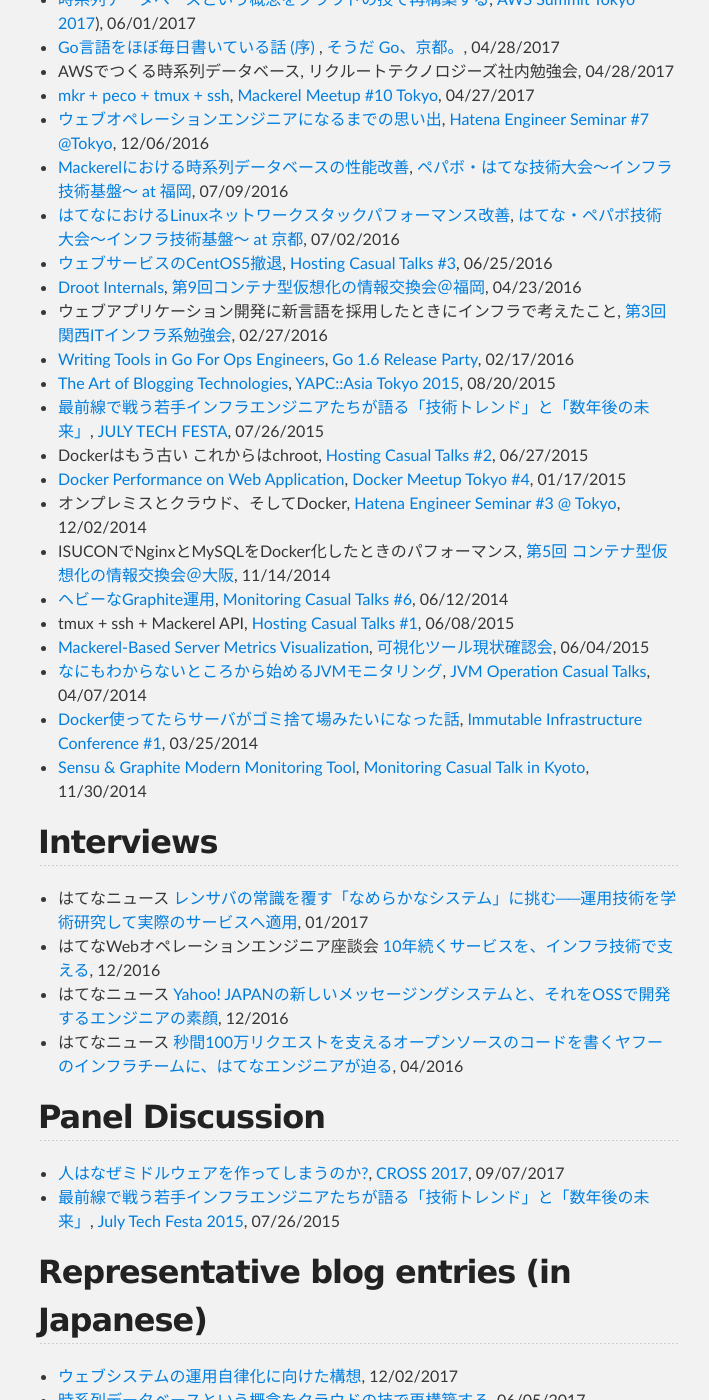
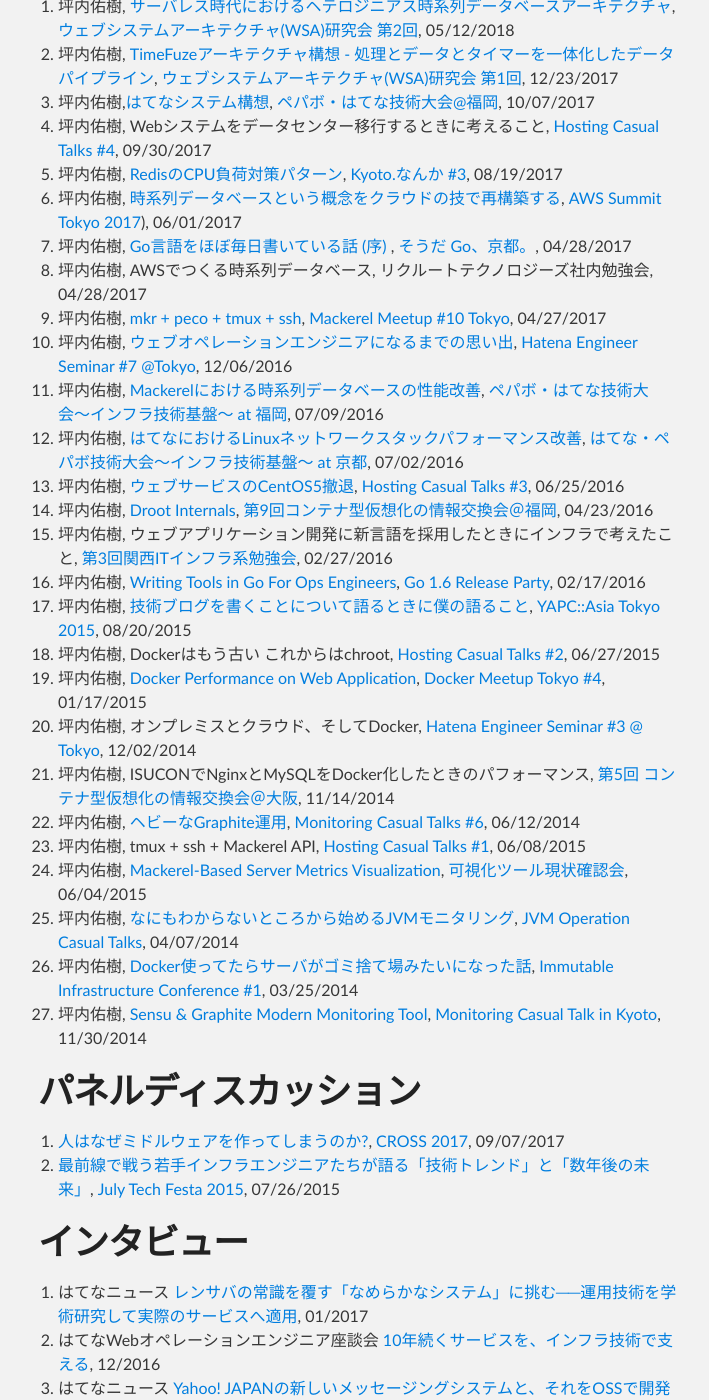
Before and after one commit to yuuki/yuuk.io, a Jekyll site: the page built from index.md, in a window 1280 px wide and 1400 px high, scrolled down 2515 px. Shown: the whole window, without its empty margins (282-991 px from the left). Built offline with Jekyll 4.4.1, drawn with Linux system fonts in a browser that asks for light colours; nearby versions of some CDN libraries; some of the changed text lies outside the part shown.

Commit message:
Sync README.md in master branch to index.md in gh-pages

```diff
--- a/index.md
+++ b/index.md
@@ -5,20 +5,20 @@
 
 ![y_uuki's profile image](https://raw.githubusercontent.com/yuuki/yuuk.io/master/images/y_uuki.small.png)
 
-Site Reliability Engineer, working at Hatena Co., Ltd.
+株式会社はてなのSite Reliability Engineer (SRE)。
 
 - GitHub: [yuuki](https://github.com/yuuki)
-- TechBlog1 (Japanese): [http://blog.yuuk.io/](http://blog.yuuk.io/)
-- TechBlog2 (Japanese): [http://memo.yuuk.io/](http://memo.yuuk.io/)
+- ブログ1: [http://blog.yuuk.io/](http://blog.yuuk.io/)
+- ブログ2: [http://memo.yuuk.io/](http://memo.yuuk.io/)
 - Twitter (Japanese): [@y_uuk1](https://twitter.com/y_uuk1)
 
-## Research Topics
+# 研究開発テーマ
 
 - Site Reliability Engineering
-- Monitoring Large-Scale Systems
 - Data-Intensive Applications
+- 大規模システムのモニタリング
 
-## Products
+# OSS
 
 - [DiamonDB](https://github.com/yuuki/diamondb)
   - Rebuild of Time Series Database on AWS.
@@ -43,85 +43,80 @@
 - [Coteng](https://metacpan.org/pod/Coteng)
   - Lightweight Teng O/R Mapper.
 
-## Publications (in Japanese)
+# 論文・発表
 
-- 井上大輔 粕谷大輔 杉山広通 田中慎司 坪内佑樹 松木雅幸 著, [Mackerel サーバ監視［実践］入門](http://gihyo.jp/book/2017/978-4-7741-9213-0), 技術評論社, 2017年8月26日
-- 坪内佑樹, Mackerelではじめるサーバ管理 第17回 ロール編成の考え方, [Software Design 2016年7月号](http://gihyo.jp/magazine/SD/archive/2016/201607), 技術評論社, 2016年6月18日
-- 坪内佑樹, Mackerelではじめるサーバ管理 第13回 MackerelとServerspecを組み合わせたインフラテスト, [Software Design 2016年3月号](http://gihyo.jp/magazine/SD/archive/2016/201603), 技術評論社, 2016年2月18日
-- 坪内佑樹, Mackerelではじめるサーバ管理 第9回 Mackerelのアーキテクチャを知る, [Software Design 2015年11月号](http://gihyo.jp/magazine/SD/archive/2015/201511), 技術評論社, 2015年10月17日
-- 坪内佑樹, Perl Hackers Hub 第34回 DockerによるPerlのWebアプリケーション開発, [WEB+DB PRESS Vol.88](http://gihyo.jp/magazine/wdpress/archive/2015/vol88), 技術評論社, 2015年8月24日
-- 坪内佑樹, Mackerelではじめるサーバ管理 第6回 Mackerel周辺の運用ツールとAWS連携ノウハウ, [Software Design 2015年8月号](http://gihyo.jp/magazine/SD/archive/2015/201508), 技術評論社, 2015年7月18日
-- 坪内佑樹, Mackerelではじめるサーバ管理 第3回 運用しながら育てるサーバ監視のルール, [Software Design 2015年5月号](http://gihyo.jp/magazine/SD/archive/2015/201505), 技術評論社, 2015年4月18日
+## 国内発表（査読付論文）
 
-## Keynotes and Invited Talks
+1. 坪内佑樹, 脇坂朝人, 濱田健, 松木雅幸, 阿部博, 松本亮介, HeteroTSDB: 異種混合キーバリューストアを用いた 自動階層化のための時系列データベースアーキテクチャ, インターネットと運用技術シンポジウム2018論文集，2018，(to be appeared)
 
-- 自然のごとく複雑化したウェブシステムの自律的運用に向けて, [人工知能学会 合同研究会 第3回ウェブサイエンス研究会](http://www.ai-gakkai.or.jp/sigconf/)(招待講演), 2017-11-24
-- [高度に発達したシステムの異常は神の怒りと見分けがつかない](https://speakerdeck.com/yuukit/ipsj-one-2017-y-uuki), [IPSJ-ONE 2017](http://ipsj-one.org/), 2017-03-18
-- [サーバモニタリング向け時系列データベースの探究](https://speakerdeck.com/yuukit/the-study-of-time-series-database-for-server-monitoring), [第９回インターネットと運用技術シンポジウム(IOTS2016)](http://www.iot.ipsj.or.jp/iots/2016)(招待講演), 2016-12-01
+## 雑誌・書籍
 
-## Competitions
+1. 井上大輔 粕谷大輔 杉山広通 田中慎司 坪内佑樹 松木雅幸 著, [Mackerel サーバ監視［実践］入門](http://gihyo.jp/book/2017/978-4-7741-9213-0), 技術評論社, 2017年8月26日
+1. 坪内佑樹, Mackerelではじめるサーバ管理 第17回 ロール編成の考え方, [Software Design 2016年7月号](http://gihyo.jp/magazine/SD/archive/2016/201607), 技術評論社, 2016年6月18日
+1. 坪内佑樹, Mackerelではじめるサーバ管理 第13回 MackerelとServerspecを組み合わせたインフラテスト, [Software Design 2016年3月号](http://gihyo.jp/magazine/SD/archive/2016/201603), 技術評論社, 2016年2月18日
+1. 坪内佑樹, Mackerelではじめるサーバ管理 第9回 Mackerelのアーキテクチャを知る, [Software Design 2015年11月号](http://gihyo.jp/magazine/SD/archive/2015/201511), 技術評論社, 2015年10月17日
+1. 坪内佑樹, Perl Hackers Hub 第34回 DockerによるPerlのWebアプリケーション開発, [WEB+DB PRESS Vol.88](http://gihyo.jp/magazine/wdpress/archive/2015/vol88), 技術評論社, 2015年8月24日
+1. 坪内佑樹, Mackerelではじめるサーバ管理 第6回 Mackerel周辺の運用ツールとAWS連携ノウハウ, [Software Design 2015年8月号](http://gihyo.jp/magazine/SD/archive/2015/201508), 技術評論社, 2015年7月18日
+1. 坪内佑樹, Mackerelではじめるサーバ管理 第3回 運用しながら育てるサーバ監視のルール, [Software Design 2015年5月号](http://gihyo.jp/magazine/SD/archive/2015/201505), 技術評論社, 2015年4月18日
 
-- [ISUCON6](http://isucon.net/archives/48465737.html) A Steering Committee.
-- [ISUCON5](http://isucon.net/archives/45166636.html) Finals.
-- [ISUCON4](http://isucon.net/archives/41252218.html) Finals.
+# 講演
 
-## Presentations (in Japanese)
+1. 自然のごとく複雑化したウェブシステムの自律的運用に向けて, [人工知能学会 合同研究会 第3回ウェブサイエンス研究会](http://www.ai-gakkai.or.jp/sigconf/)(招待講演), 2017-11-24
+1. [高度に発達したシステムの異常は神の怒りと見分けがつかない](https://speakerdeck.com/yuukit/ipsj-one-2017-y-uuki), [IPSJ-ONE 2017](http://ipsj-one.org/), 2017-03-18
+1. [サーバモニタリング向け時系列データベースの探究](https://speakerdeck.com/yuukit/the-study-of-time-series-database-for-server-monitoring), [第９回インターネットと運用技術シンポジウム(IOTS2016)](http://www.iot.ipsj.or.jp/iots/2016)(招待講演), 2016-12-01
 
-- [サーバレス時代におけるヘテロジニアス時系列データベースアーキテクチャ](https://speakerdeck.com/yuukit/heterotsdb), [ウェブシステムアーキテクチャ(WSA)研究会 第2回](https://websystemarchitecture.hatenablog.jp/entry/2018/03/22/104006), 05/12/2018
-- [TimeFuzeアーキテクチャ構想 - 処理とデータとタイマーを一体化したデータパイプライン](https://speakerdeck.com/yuukit/the-concept-of-timefuze-architecture), [ウェブシステムアーキテクチャ(WSA)研究会 第1回](http://websystemarchitecture.hatenablog.jp/entry/2017/12/17/133301), 12/23/2017
-- [はてなシステム構想](https://speakerdeck.com/yuukit/the-concept-of-hatena-system), [ペパボ・はてな技術大会@福岡](https://pepabo.connpass.com/event/65932/), 10/07/2017
-- Webシステムをデータセンター移行するときに考えること, [Hosting Casual Talks #4](https://connpass.com/event/62208/), 09/30/2017
-- [RedisのCPU負荷対策パターン](https://speakerdeck.com/yuukit/redisfalsecpufu-he-dui-ce-patan), [Kyoto.なんか #3](https://kyoto-nanka.connpass.com/event/62617/), 08/19/2017
-- [時系列データベースという概念をクラウドの技で再構築する](https://speakerdeck.com/yuukit/the-rebuild-of-time-series-database-on-aws), [AWS Summit Tokyo 2017](http://www.awssummit.tokyo/)), 06/01/2017
-- [Go言語をほぼ毎日書いている話 (序) ](https://speakerdeck.com/yuukit/daily-coding-in-go), [そうだ Go、京都。](https://go-kyoto.connpass.com/event/55599/), 04/28/2017
-- AWSでつくる時系列データベース, リクルートテクノロジーズ社内勉強会, 04/28/2017
-- [mkr + peco + tmux + ssh](https://speakerdeck.com/yuukit/mkr-plus-peco-plus-tmux-plus-ssh), [Mackerel Meetup #10 Tokyo](https://mackerelio.connpass.com/event/54302/), 04/27/2017
-- [ウェブオペレーションエンジニアになるまでの思い出](https://speakerdeck.com/yuukit/memories-until-i-become-a-web-operations-engineer), [Hatena Engineer Seminar #7 @Tokyo](https://hatena.connpass.com/event/45217/), 12/06/2016
-- [Mackerelにおける時系列データベースの性能改善](https://speakerdeck.com/yuukit/performance-improvement-of-tsdb-in-mackerel), [ペパボ・はてな技術大会〜インフラ技術基盤〜 at 福岡](http://pepabo.connpass.com/event/33522/), 07/09/2016
-- [はてなにおけるLinuxネットワークスタックパフォーマンス改善](https://speakerdeck.com/yuukit/linux-network-performance-improvement-at-hatena), [はてな・ペパボ技術大会〜インフラ技術基盤〜 at 京都](http://hatena.connpass.com/event/33521/), 07/02/2016
-- [ウェブサービスのCentOS5撤退](https://speakerdeck.com/yuukit/centos5-retiring-for-web-servicies), [Hosting Casual Talks #3](http://connpass.com/event/29857/), 06/25/2016
-- [Droot Internals](https://speakerdeck.com/yuukit/droot-internals), [第9回コンテナ型仮想化の情報交換会＠福岡](http://ct-study.connpass.com/event/23455/), 04/23/2016
-- ウェブアプリケーション開発に新言語を採用したときにインフラで考えたこと, [第3回関西ITインフラ系勉強会](http://kansai-itinfra.connpass.com/event/26165/), 02/27/2016
-- [Writing Tools in Go For Ops Engineers](https://speakerdeck.com/yuukit/writing-tools-in-go-for-ops-engineers), [Go 1.6 Release Party](http://gocon.connpass.com/event/26572/), 02/17/2016
-- [The Art of Blogging Technologies](http://yapcasia.org/2015/talk/show/7d62caf8-12f4-11e5-881c-d9f87d574c3a), [YAPC::Asia Tokyo 2015](http://yapcasia.org/2015/), 08/20/2015
-- [最前線で戦う若手インフラエンジニアたちが語る「技術トレンド」と「数年後の未来」](http://2015.techfesta.jp/p/program.html#tech_trend_and_future), [JULY TECH FESTA](http://2015.techfesta.jp/), 07/26/2015
-- Dockerはもう古い これからはchroot, [Hosting Casual Talks #2](http://www.zusaar.com/event/9057007), 06/27/2015
-- [Docker Performance on Web Application](https://speakerdeck.com/yuukit/docker-performance-on-web-application), [Docker Meetup Tokyo #4](http://dockerjp.connpass.com/event/10318/), 01/17/2015
-- オンプレミスとクラウド、そしてDocker, [Hatena Engineer Seminar #3 @ Tokyo](http://eventdots.jp/event/244689), 12/02/2014
-- ISUCONでNginxとMySQLをDocker化したときのパフォーマンス, [第5回 コンテナ型仮想化の情報交換会＠大阪](http://ct-study.connpass.com/event/9068/), 11/14/2014
-- [ヘビーなGraphite運用](https://speakerdeck.com/yuukit/hebinagraphiteyun-yong), [Monitoring Casual Talks #6](http://www.zusaar.com/event/11447004), 06/12/2014
-- tmux + ssh + Mackerel API, [Hosting Casual Talks #1](http://www.zusaar.com/event/8427003), 06/08/2015
-- [Mackerel-Based Server Metrics Visualization](https://speakerdeck.com/yuukit/mackerel-based-server-metrics-visualization), [可視化ツール現状確認会](http://www.zusaar.com/event/7437003), 06/04/2015
-- [なにもわからないところから始めるJVMモニタリング](https://speakerdeck.com/yuukit/nanimowakaranaitokorokarashi-merujvmmonitaringu), [JVM Operation Casual Talks](https://atnd.org/events/48999), 04/07/2014
-- [Docker使ってたらサーバがゴミ捨て場みたいになった話](https://speakerdeck.com/yuukit/dockershi-tutetarasahakakomishe-techang-mitaininatutetahua), [Immutable Infrastructure Conference #1](https://atnd.org/events/47786), 03/25/2014
-- [Sensu & Graphite Modern Monitoring Tool](https://speakerdeck.com/yuukit/sensu-plus-graphite), [Monitoring Casual Talk in Kyoto](http://www.zusaar.com/event/1377006), 11/30/2014
+# 競技
 
-## Interviews
+1. [ISUCON6](http://isucon.net/archives/48465737.html) 予選出題者
+1. [ISUCON5](http://isucon.net/archives/45166636.html) 本戦出場
+1. [ISUCON4](http://isucon.net/archives/41252218.html) 本戦出場
 
-- はてなニュース [レンサバの常識を覆す「なめらかなシステム」に挑む──運用技術を学術研究して実際のサービスへ適用](http://hatenanews.com/articles/201701/24117), 01/2017
-- はてなWebオペレーションエンジニア座談会 [10年続くサービスを、インフラ技術で支える](http://hatenacorp.jp/recruit/operation_engineer), 12/2016
-- はてなニュース [Yahoo! JAPANの新しいメッセージングシステムと、それをOSSで開発するエンジニアの素顔](http://hatenanews.com/articles/201612/24092), 12/2016
-- はてなニュース [秒間100万リクエストを支えるオープンソースのコードを書くヤフーのインフラチームに、はてなエンジニアが迫る](http://hatenanews.com/articles/201604/23819), 04/2016
+# 口頭発表（国内）
 
-## Panel Discussion
+1. 坪内佑樹, [サーバレス時代におけるヘテロジニアス時系列データベースアーキテクチャ](https://speakerdeck.com/yuukit/heterotsdb), [ウェブシステムアーキテクチャ(WSA)研究会 第2回](https://websystemarchitecture.hatenablog.jp/entry/2018/03/22/104006), 05/12/2018
+1. 坪内佑樹, [TimeFuzeアーキテクチャ構想 - 処理とデータとタイマーを一体化したデータパイプライン](https://speakerdeck.com/yuukit/the-concept-of-timefuze-architecture), [ウェブシステムアーキテクチャ(WSA)研究会 第1回](http://websystemarchitecture.hatenablog.jp/entry/2017/12/17/133301), 12/23/2017
+1. 坪内佑樹,[はてなシステム構想](https://speakerdeck.com/yuukit/the-concept-of-hatena-system), [ペパボ・はてな技術大会@福岡](https://pepabo.connpass.com/event/65932/), 10/07/2017
+1. 坪内佑樹, Webシステムをデータセンター移行するときに考えること, [Hosting Casual Talks #4](https://connpass.com/event/62208/), 09/30/2017
+1. 坪内佑樹, [RedisのCPU負荷対策パターン](https://speakerdeck.com/yuukit/redisfalsecpufu-he-dui-ce-patan), [Kyoto.なんか #3](https://kyoto-nanka.connpass.com/event/62617/), 08/19/2017
+1. 坪内佑樹, [時系列データベースという概念をクラウドの技で再構築する](https://speakerdeck.com/yuukit/the-rebuild-of-time-series-database-on-aws), [AWS Summit Tokyo 2017](http://www.awssummit.tokyo/)), 06/01/2017
+1. 坪内佑樹, [Go言語をほぼ毎日書いている話 (序) ](https://speakerdeck.com/yuukit/daily-coding-in-go), [そうだ Go、京都。](https://go-kyoto.connpass.com/event/55599/), 04/28/2017
+1. 坪内佑樹, AWSでつくる時系列データベース, リクルートテクノロジーズ社内勉強会, 04/28/2017
+1. 坪内佑樹, [mkr + peco + tmux + ssh](https://speakerdeck.com/yuukit/mkr-plus-peco-plus-tmux-plus-ssh), [Mackerel Meetup #10 Tokyo](https://mackerelio.connpass.com/event/54302/), 04/27/2017
+1. 坪内佑樹, [ウェブオペレーションエンジニアになるまでの思い出](https://speakerdeck.com/yuukit/memories-until-i-become-a-web-operations-engineer), [Hatena Engineer Seminar #7 @Tokyo](https://hatena.connpass.com/event/45217/), 12/06/2016
+1. 坪内佑樹, [Mackerelにおける時系列データベースの性能改善](https://speakerdeck.com/yuukit/performance-improvement-of-tsdb-in-mackerel), [ペパボ・はてな技術大会〜インフラ技術基盤〜 at 福岡](http://pepabo.connpass.com/event/33522/), 07/09/2016
+1. 坪内佑樹, [はてなにおけるLinuxネットワークスタックパフォーマンス改善](https://speakerdeck.com/yuukit/linux-network-performance-improvement-at-hatena), [はてな・ペパボ技術大会〜インフラ技術基盤〜 at 京都](http://hatena.connpass.com/event/33521/), 07/02/2016
+1. 坪内佑樹, [ウェブサービスのCentOS5撤退](https://speakerdeck.com/yuukit/centos5-retiring-for-web-servicies), [Hosting Casual Talks #3](http://connpass.com/event/29857/), 06/25/2016
+1. 坪内佑樹, [Droot Internals](https://speakerdeck.com/yuukit/droot-internals), [第9回コンテナ型仮想化の情報交換会＠福岡](http://ct-study.connpass.com/event/23455/), 04/23/2016
+1. 坪内佑樹, ウェブアプリケーション開発に新言語を採用したときにインフラで考えたこと, [第3回関西ITインフラ系勉強会](http://kansai-itinfra.connpass.com/event/26165/), 02/27/2016
+1. 坪内佑樹, [Writing Tools in Go For Ops Engineers](https://speakerdeck.com/yuukit/writing-tools-in-go-for-ops-engineers), [Go 1.6 Release Party](http://gocon.connpass.com/event/26572/), 02/17/2016
+1. 坪内佑樹, [技術ブログを書くことについて語るときに僕の語ること](http://yapcasia.org/2015/talk/show/7d62caf8-12f4-11e5-881c-d9f87d574c3a), [YAPC::Asia Tokyo 2015](http://yapcasia.org/2015/), 08/20/2015
+1. 坪内佑樹, Dockerはもう古い これからはchroot, [Hosting Casual Talks #2](http://www.zusaar.com/event/9057007), 06/27/2015
+1. 坪内佑樹, [Docker Performance on Web Application](https://speakerdeck.com/yuukit/docker-performance-on-web-application), [Docker Meetup Tokyo #4](http://dockerjp.connpass.com/event/10318/), 01/17/2015
+1. 坪内佑樹, オンプレミスとクラウド、そしてDocker, [Hatena Engineer Seminar #3 @ Tokyo](http://eventdots.jp/event/244689), 12/02/2014
+1. 坪内佑樹, ISUCONでNginxとMySQLをDocker化したときのパフォーマンス, [第5回 コンテナ型仮想化の情報交換会＠大阪](http://ct-study.connpass.com/event/9068/), 11/14/2014
+1. 坪内佑樹, [ヘビーなGraphite運用](https://speakerdeck.com/yuukit/hebinagraphiteyun-yong), [Monitoring Casual Talks #6](http://www.zusaar.com/event/11447004), 06/12/2014
+1. 坪内佑樹, tmux + ssh + Mackerel API, [Hosting Casual Talks #1](http://www.zusaar.com/event/8427003), 06/08/2015
+1. 坪内佑樹, [Mackerel-Based Server Metrics Visualization](https://speakerdeck.com/yuukit/mackerel-based-server-metrics-visualization), [可視化ツール現状確認会](http://www.zusaar.com/event/7437003), 06/04/2015
+1. 坪内佑樹, [なにもわからないところから始めるJVMモニタリング](https://speakerdeck.com/yuukit/nanimowakaranaitokorokarashi-merujvmmonitaringu), [JVM Operation Casual Talks](https://atnd.org/events/48999), 04/07/2014
+1. 坪内佑樹, [Docker使ってたらサーバがゴミ捨て場みたいになった話](https://speakerdeck.com/yuukit/dockershi-tutetarasahakakomishe-techang-mitaininatutetahua), [Immutable Infrastructure Conference #1](https://atnd.org/events/47786), 03/25/2014
+1. 坪内佑樹, [Sensu & Graphite Modern Monitoring Tool](https://speakerdeck.com/yuukit/sensu-plus-graphite), [Monitoring Casual Talk in Kyoto](http://www.zusaar.com/event/1377006), 11/30/2014
 
-- [人はなぜミドルウェアを作ってしまうのか?](http://2017.cross-party.com/program/x4), [CROSS 2017](http://2017.cross-party.com), 09/07/2017
-- [最前線で戦う若手インフラエンジニアたちが語る「技術トレンド」と「数年後の未来」](https://2015.techfesta.jp/p/program.html#tech_trend_and_future), [July Tech Festa 2015](https://2015.techfesta.jp), 07/26/2015
+# パネルディスカッション
 
-## Representative blog entries (in Japanese)
+1. [人はなぜミドルウェアを作ってしまうのか?](http://2017.cross-party.com/program/x4), [CROSS 2017](http://2017.cross-party.com), 09/07/2017
+1. [最前線で戦う若手インフラエンジニアたちが語る「技術トレンド」と「数年後の未来」](https://2015.techfesta.jp/p/program.html#tech_trend_and_future), [July Tech Festa 2015](https://2015.techfesta.jp), 07/26/2015
 
-- [ウェブシステムの運用自律化に向けた構想](http://blog.yuuk.io/entry/2017/the-concept-of-autonomous-web-system), 12/02/2017
-- [時系列データベースという概念をクラウドの技で再構築する](http://blog.yuuk.io/entry/the-rebuild-of-tsdb-on-cloud), 06/05/2017
-- [自作Linuxコンテナの時代](http://blog.yuuk.io/entry/diy-container), 04/27/2016
-- [2015年Webサーバアーキテクチャ序論](http://blog.yuuk.io/entry/2015-webserver-architecture), 05/28/2015
-- [Mackerelを支える時系列データベース技術](http://blog.yuuk.io/entry/high-performance-graphite), 04/30/2015
+# インタビュー
 
-See other entries [here](http://blog.yuuk.io/archive).
+1. はてなニュース [レンサバの常識を覆す「なめらかなシステム」に挑む──運用技術を学術研究して実際のサービスへ適用](http://hatenanews.com/articles/201701/24117), 01/2017
+1. はてなWebオペレーションエンジニア座談会 [10年続くサービスを、インフラ技術で支える](http://hatenacorp.jp/recruit/operation_engineer), 12/2016
+1. はてなニュース [Yahoo! JAPANの新しいメッセージングシステムと、それをOSSで開発するエンジニアの素顔](http://hatenanews.com/articles/201612/24092), 12/2016
+1. はてなニュース [秒間100万リクエストを支えるオープンソースのコードを書くヤフーのインフラチームに、はてなエンジニアが迫る](http://hatenanews.com/articles/201604/23819), 04/2016
 
-## Contribution entries
+# 寄稿
 
-- [はてなWebオペレーションチームのテックリード](http://developer.hatenastaff.com/entry/2017/10/12/184721), 10/12/2017
-- [はてなのサーバ・ネットワーク基盤技術を探究するインターンの紹介](http://developer.hatenastaff.com/entry/2017/06/23/141135), 06/23/2017
-- [2016年はてなWebオペレーションエンジニアのアウトプット](http://developer.hatenastaff.com/entry/2016/12/28/151403), 12/28/2016
-- [2016年ウェブオペレーションエンジニアの新卒研修](http://developer.hatenastaff.com/entry/2016-newbie-training-of-web-operation), 07/25/2016
-- [インフラエンジニアがGo言語でオペレーションツールを書くことについて](http://developer.hatenastaff.com/entry/golang-for-ops), 03/24/2016
+1. 坪内佑樹, [はてなWebオペレーションチームのテックリード](http://developer.hatenastaff.com/entry/2017/10/12/184721), 10/12/2017
+1. [はてなのサーバ・ネットワーク基盤技術を探究するインターンの紹介](http://developer.hatenastaff.com/entry/2017/06/23/141135), 06/23/2017
+1. 坪内佑樹, [2016年はてなWebオペレーションエンジニアのアウトプット](http://developer.hatenastaff.com/entry/2016/12/28/151403), 12/28/2016
+1. 坪内佑樹, [2016年ウェブオペレーションエンジニアの新卒研修](http://developer.hatenastaff.com/entry/2016-newbie-training-of-web-operation), 07/25/2016
+1. 坪内佑樹, [インフラエンジニアがGo言語でオペレーションツールを書くことについて](http://developer.hatenastaff.com/entry/golang-for-ops), 03/24/2016
```
